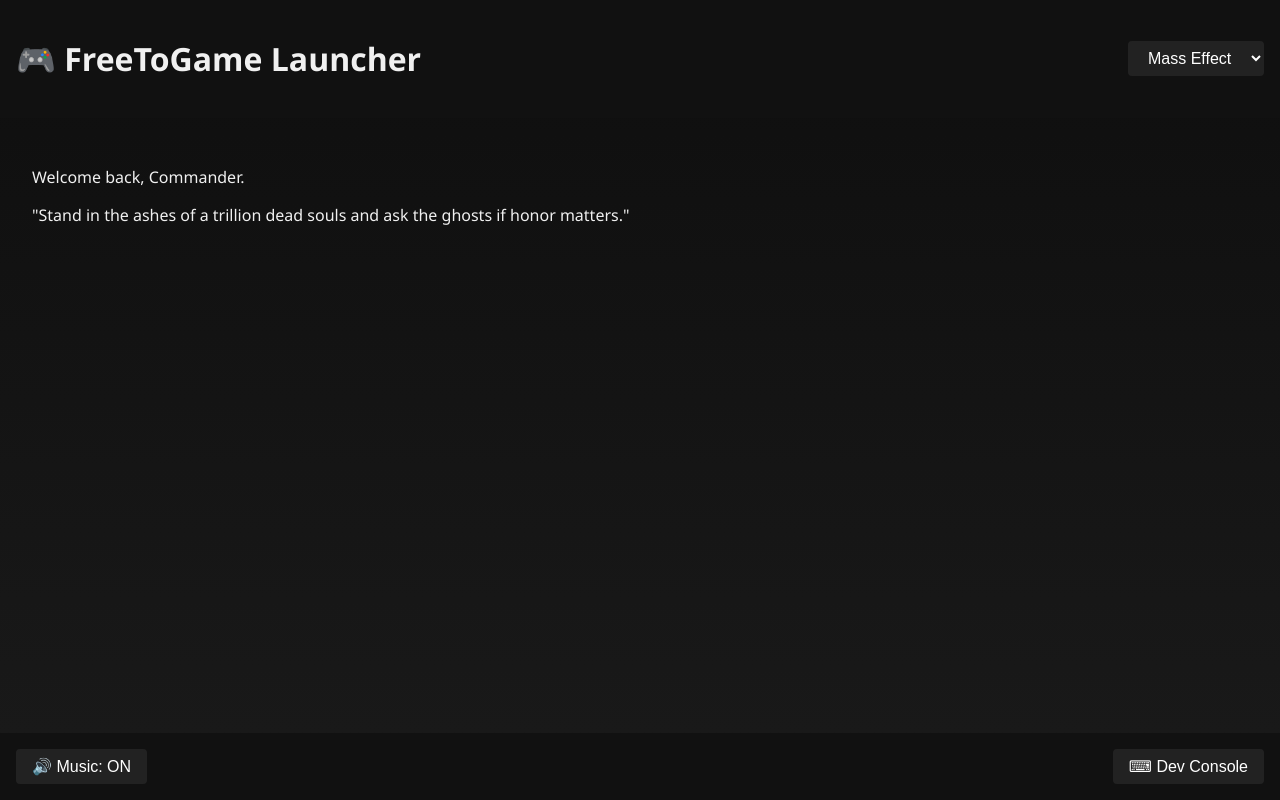
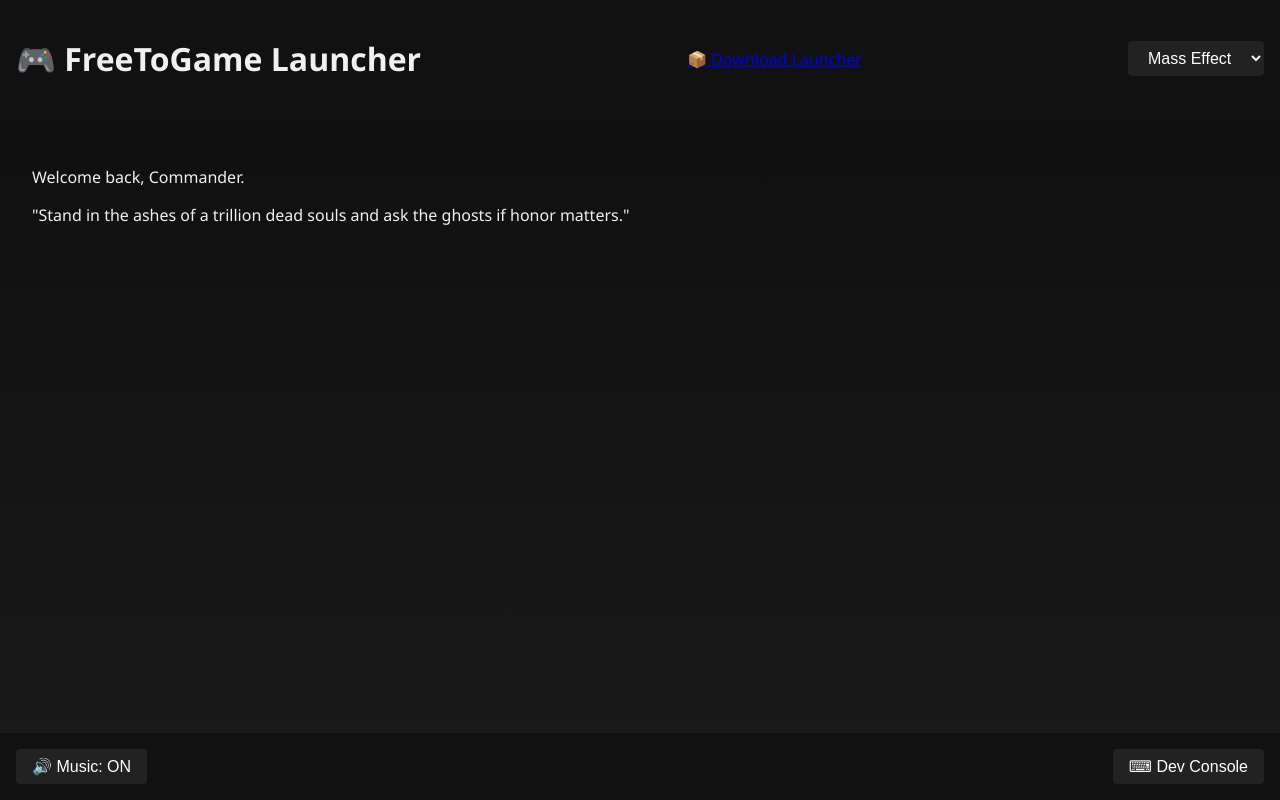
Before and after one commit to AKARuberDuck/freetogame-deploy, a plain HTML site: page index.html in a window 1280 px wide. Drawn offline with Linux system fonts and the light colour scheme.

Commit message:
Update index.html

```diff
--- a/index.html
+++ b/index.html
@@ -11,6 +11,7 @@
 <body>
   <header>
     <h1>🎮 FreeToGame Launcher</h1>
+    <a href="assets/freetogame-deploy.zip" download>📦 Download Launcher</a>
     <select id="themeSelector"></select>
   </header>
   <main>
```
